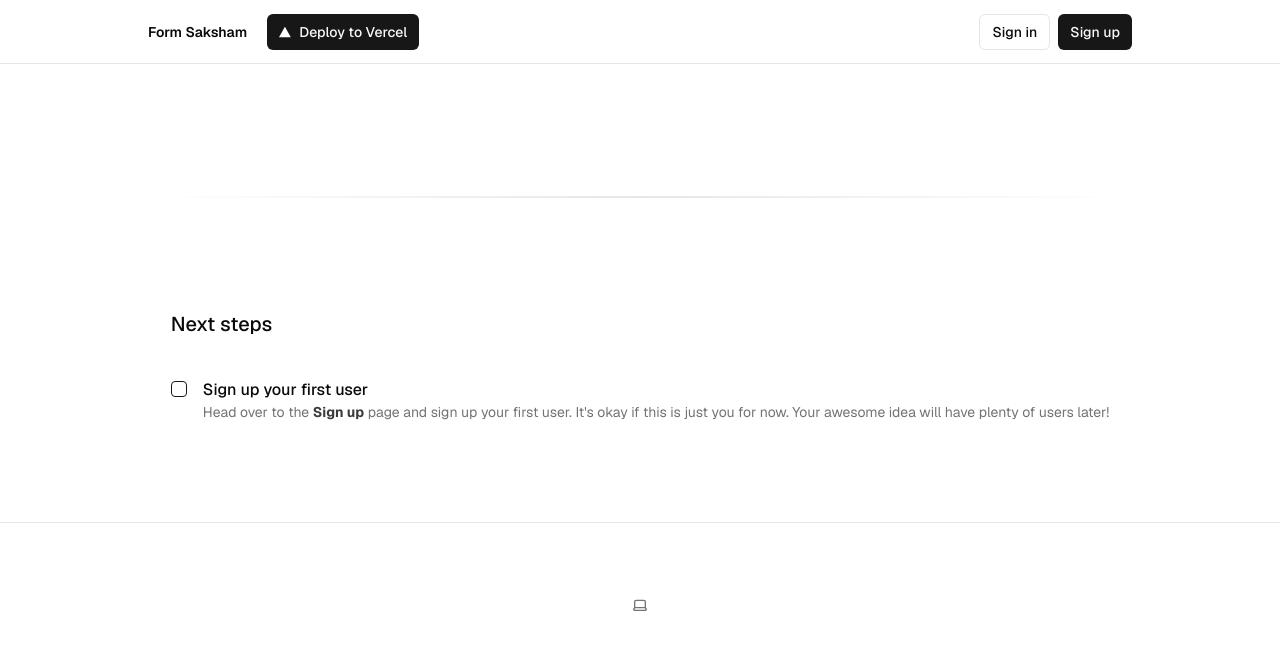
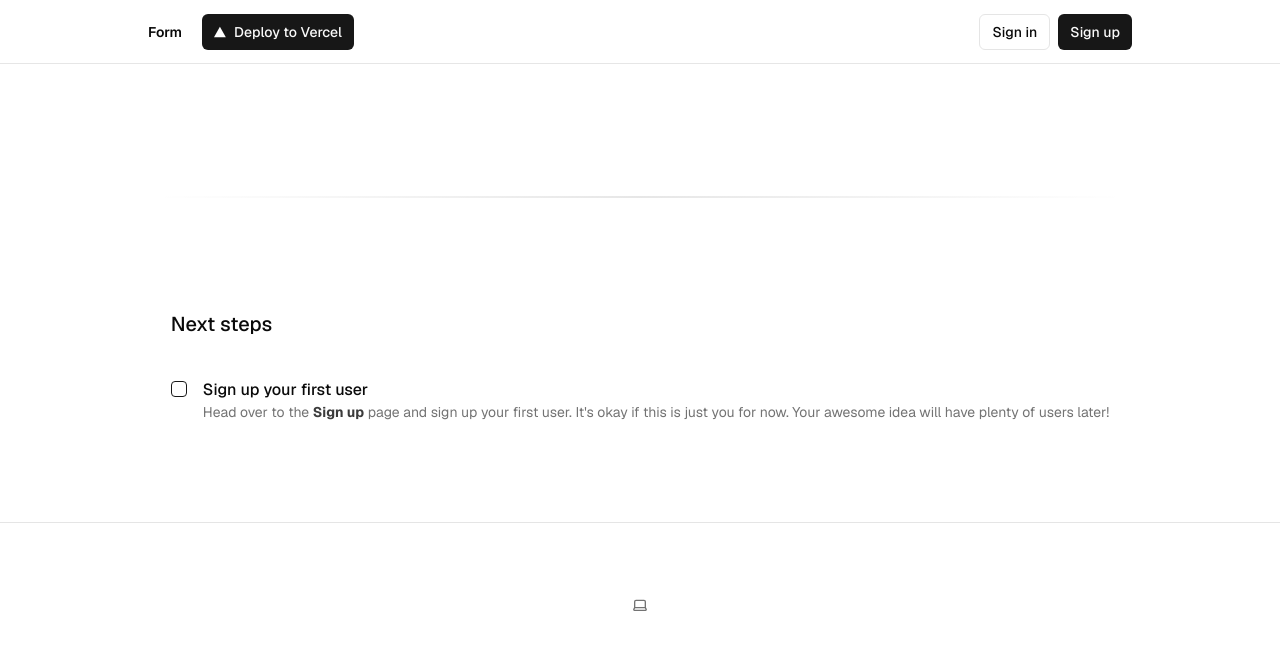
Before and after one commit to yeshwanthc/supabase-dashboard, a Next.js app: page / in a window 1280 px wide. Shown: the top 650 px of the page. Built offline with nearby package versions, Linux system fonts and the light colour scheme; no server answers.

Commit message:
minor change

```diff
--- a/app/layout.tsx
+++ b/app/layout.tsx
@@ -37,7 +37,7 @@ export default function RootLayout({
               <nav className="w-full flex justify-center border-b border-b-foreground/10 h-16">
                 <div className="w-full max-w-5xl flex justify-between items-center p-3 px-5 text-sm">
                   <div className="flex gap-5 items-center font-semibold">
-                    <Link href={"/"}>Form Saksham</Link>
+                    <Link href={"/"}>Form</Link>
                     <div className="flex items-center gap-2">
                       <DeployButton />
                     </div>
```
